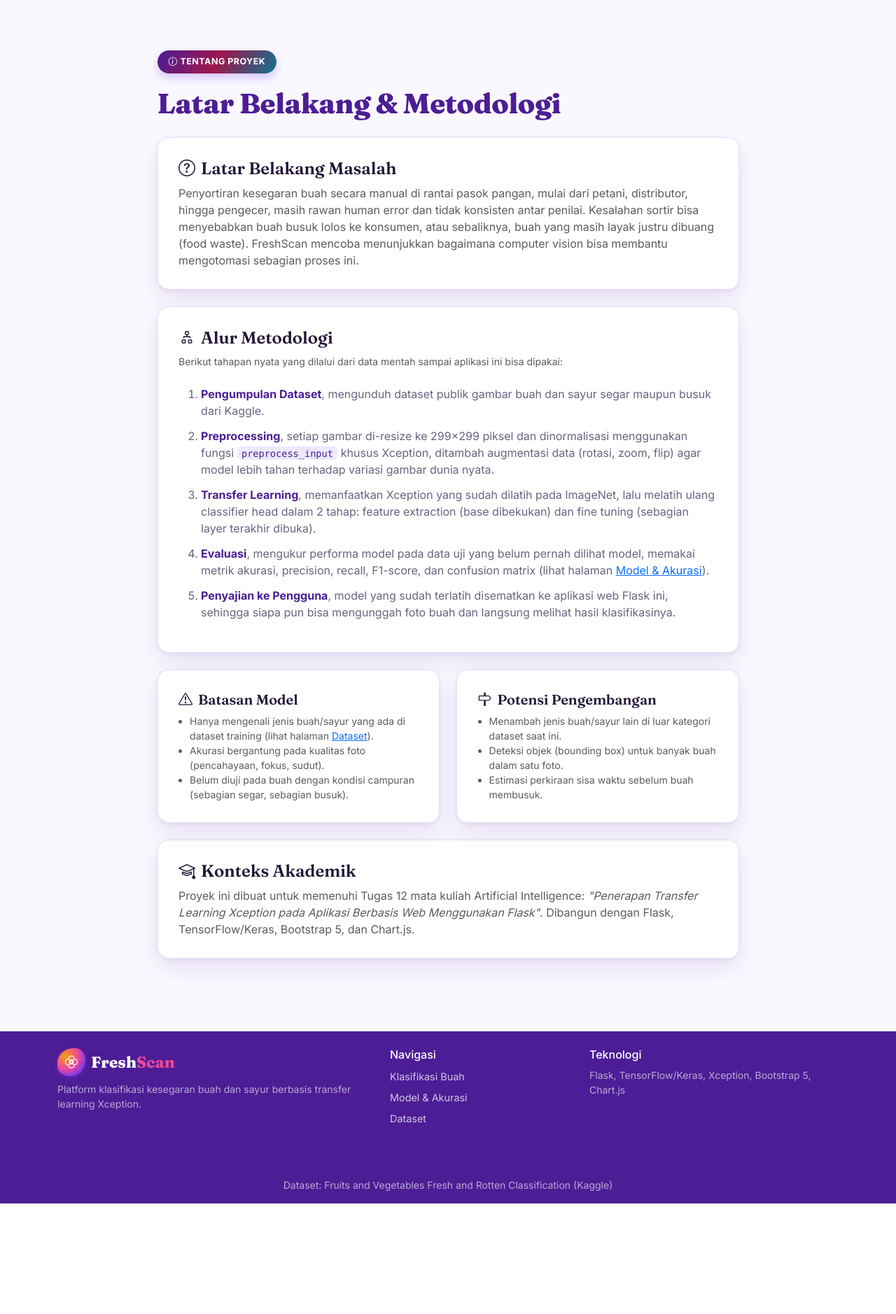
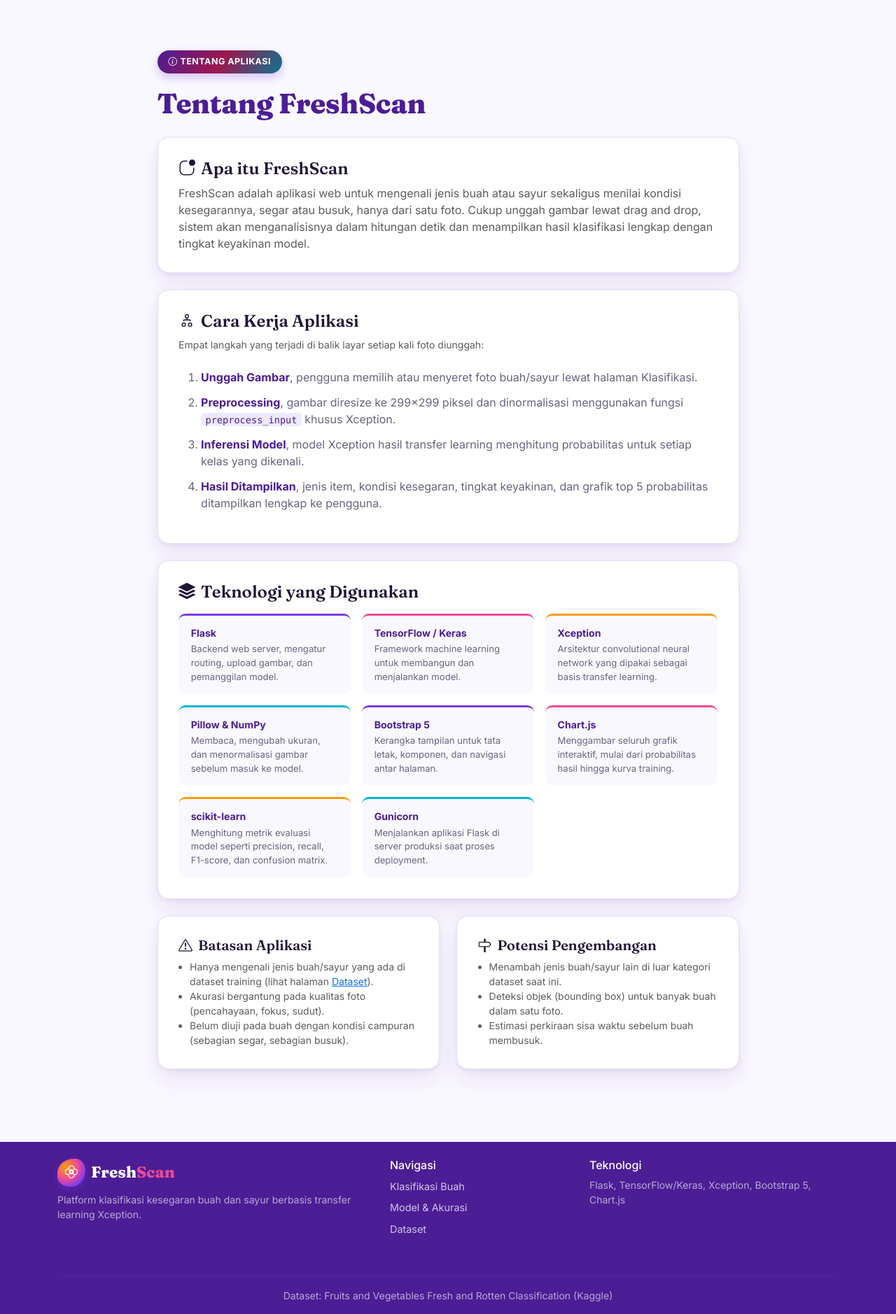
Before and after one commit to Alnazh/xception-fruit-veggie-freshness-classifier, a Flask app: page /about in a window 1280 px wide. Shown: the part 86-1964 px from the top of the page at 70% size. Before the commit the page ends 1806 px from the top, so only its background shows below. Run offline with Flask 3, Linux system fonts and the light colour scheme.

Commit message:
content: lengkapi kartu sumber dataset dan ubah halaman tentang fokus ke aplikasi

```diff
--- a/templates/about.html
+++ b/templates/about.html
@@ -8,59 +8,86 @@
         <div class="row justify-content-center">
             <div class="col-lg-9">
 
-                <span class="eyebrow"><i class="bi bi-info-circle me-1"></i>Tentang Proyek</span>
-                <h1 class="section-title mb-4">Latar Belakang &amp; Metodologi</h1>
+                <span class="eyebrow"><i class="bi bi-info-circle me-1"></i>Tentang Aplikasi</span>
+                <h1 class="section-title mb-4">Tentang FreshScan</h1>
 
                 <div class="info-card mb-4">
-                    <h4><i class="bi bi-question-circle me-2"></i>Latar Belakang Masalah</h4>
+                    <h4><i class="bi bi-app-indicator me-2"></i>Apa itu FreshScan</h4>
                     <p class="text-muted mb-0">
-                        Penyortiran kesegaran buah secara manual di rantai pasok pangan, mulai dari
-                        petani, distributor, hingga pengecer, masih rawan human error dan tidak
-                        konsisten antar penilai. Kesalahan sortir bisa menyebabkan buah busuk lolos ke
-                        konsumen, atau sebaliknya, buah yang masih layak justru dibuang (food waste).
-                        FreshScan mencoba menunjukkan bagaimana computer vision bisa membantu mengotomasi
-                        sebagian proses ini.
+                        FreshScan adalah aplikasi web untuk mengenali jenis buah atau sayur sekaligus
+                        menilai kondisi kesegarannya, segar atau busuk, hanya dari satu foto. Cukup unggah
+                        gambar lewat drag and drop, sistem akan menganalisisnya dalam hitungan detik dan
+                        menampilkan hasil klasifikasi lengkap dengan tingkat keyakinan model.
                     </p>
                 </div>
 
                 <div class="info-card mb-4">
-                    <h4><i class="bi bi-diagram-2 me-2"></i>Alur Metodologi</h4>
+                    <h4><i class="bi bi-diagram-2 me-2"></i>Cara Kerja Aplikasi</h4>
                     <p class="text-muted small mb-4">
-                        Berikut tahapan nyata yang dilalui dari data mentah sampai aplikasi ini bisa dipakai:
+                        Empat langkah yang terjadi di balik layar setiap kali foto diunggah:
                     </p>
                     <ol class="process-list">
                         <li>
-                            <strong>Pengumpulan Dataset</strong>, mengunduh dataset publik gambar buah dan
-                            sayur segar maupun busuk dari Kaggle.
+                            <strong>Unggah Gambar</strong>, pengguna memilih atau menyeret foto buah/sayur
+                            lewat halaman Klasifikasi.
                         </li>
                         <li>
-                            <strong>Preprocessing</strong>, setiap gambar di-resize ke 299&times;299 piksel
-                            dan dinormalisasi menggunakan fungsi <code>preprocess_input</code> khusus
-                            Xception, ditambah augmentasi data (rotasi, zoom, flip) agar model lebih tahan
-                            terhadap variasi gambar dunia nyata.
+                            <strong>Preprocessing</strong>, gambar diresize ke 299&times;299 piksel dan
+                            dinormalisasi menggunakan fungsi <code>preprocess_input</code> khusus Xception.
                         </li>
                         <li>
-                            <strong>Transfer Learning</strong>, memanfaatkan Xception yang sudah dilatih
-                            pada ImageNet, lalu melatih ulang classifier head dalam 2 tahap: feature
-                            extraction (base dibekukan) dan fine tuning (sebagian layer terakhir dibuka).
+                            <strong>Inferensi Model</strong>, model Xception hasil transfer learning
+                            menghitung probabilitas untuk setiap kelas yang dikenali.
                         </li>
                         <li>
-                            <strong>Evaluasi</strong>, mengukur performa model pada data uji yang belum
-                            pernah dilihat model, memakai metrik akurasi, precision, recall, F1-score, dan
-                            confusion matrix (lihat halaman <a href="{{ url_for('model_info') }}">Model &amp; Akurasi</a>).
-                        </li>
-                        <li>
-                            <strong>Penyajian ke Pengguna</strong>, model yang sudah terlatih disematkan ke
-                            aplikasi web Flask ini, sehingga siapa pun bisa mengunggah foto buah dan
-                            langsung melihat hasil klasifikasinya.
+                            <strong>Hasil Ditampilkan</strong>, jenis item, kondisi kesegaran, tingkat
+                            keyakinan, dan grafik top 5 probabilitas ditampilkan lengkap ke pengguna.
                         </li>
                     </ol>
                 </div>
 
-                <div class="row g-4 mb-4">
+                <div class="info-card mb-4">
+                    <h4><i class="bi bi-stack me-2"></i>Teknologi yang Digunakan</h4>
+                    <div class="glossary-grid">
+                        <div class="glossary-item">
+                            <div class="glossary-term">Flask</div>
+                            <div class="glossary-desc">Backend web server, mengatur routing, upload gambar, dan pemanggilan model.</div>
+                        </div>
+                        <div class="glossary-item">
+                            <div class="glossary-term">TensorFlow / Keras</div>
+                            <div class="glossary-desc">Framework machine learning untuk membangun dan menjalankan model.</div>
+                        </div>
+                        <div class="glossary-item">
+                            <div class="glossary-term">Xception</div>
+                            <div class="glossary-desc">Arsitektur convolutional neural network yang dipakai sebagai basis transfer learning.</div>
+                        </div>
+                        <div class="glossary-item">
+                            <div class="glossary-term">Pillow &amp; NumPy</div>
+                            <div class="glossary-desc">Membaca, mengubah ukuran, dan menormalisasi gambar sebelum masuk ke model.</div>
+                        </div>
+                        <div class="glossary-item">
+                            <div class="glossary-term">Bootstrap 5</div>
+                            <div class="glossary-desc">Kerangka tampilan untuk tata letak, komponen, dan navigasi antar halaman.</div>
+                        </div>
+                        <div class="glossary-item">
+                            <div class="glossary-term">Chart.js</div>
+                            <div class="glossary-desc">Menggambar seluruh grafik interaktif, mulai dari probabilitas hasil hingga kurva training.</div>
+                        </div>
+                        <div class="glossary-item">
+                            <div class="glossary-term">scikit-learn</div>
+                            <div class="glossary-desc">Menghitung metrik evaluasi model seperti precision, recall, F1-score, dan confusion matrix.</div>
+                        </div>
+                        <div class="glossary-item">
+                            <div class="glossary-term">Gunicorn</div>
+                            <div class="glossary-desc">Menjalankan aplikasi Flask di server produksi saat proses deployment.</div>
+                        </div>
+                    </div>
+                </div>
+
+                <div class="row g-4">
                     <div class="col-md-6">
                         <div class="info-card h-100">
-                            <h5><i class="bi bi-exclamation-triangle me-2"></i>Batasan Model</h5>
+                            <h5><i class="bi bi-exclamation-triangle me-2"></i>Batasan Aplikasi</h5>
                             <ul class="text-muted small mb-0 ps-3">
                                 <li>Hanya mengenali jenis buah/sayur yang ada di dataset training (lihat halaman <a href="{{ url_for('dataset_info') }}">Dataset</a>).</li>
                                 <li>Akurasi bergantung pada kualitas foto (pencahayaan, fokus, sudut).</li>
@@ -80,15 +107,6 @@
                     </div>
                 </div>
 
-                <div class="info-card">
-                    <h4><i class="bi bi-mortarboard me-2"></i>Konteks Akademik</h4>
-                    <p class="text-muted mb-0">
-                        Proyek ini dibuat untuk memenuhi Tugas 12 mata kuliah Artificial Intelligence:
-                        <em>"Penerapan Transfer Learning Xception pada Aplikasi Berbasis Web Menggunakan
-                        Flask"</em>. Dibangun dengan Flask, TensorFlow/Keras, Bootstrap 5, dan Chart.js.
-                    </p>
-                </div>
-
             </div>
         </div>
     </div>
```
Also changed, not shown: templates/dataset.html (+7 -1 lines).
